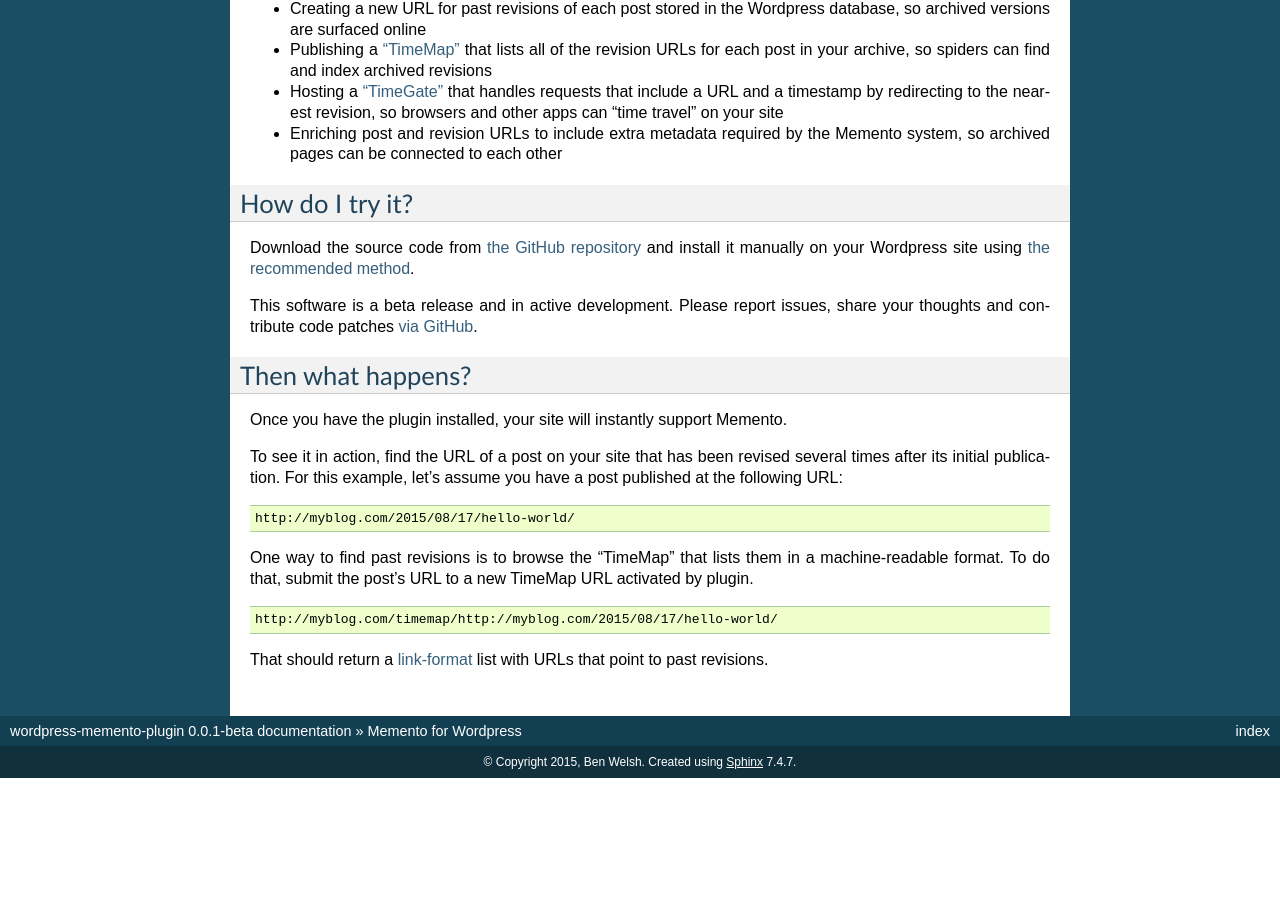
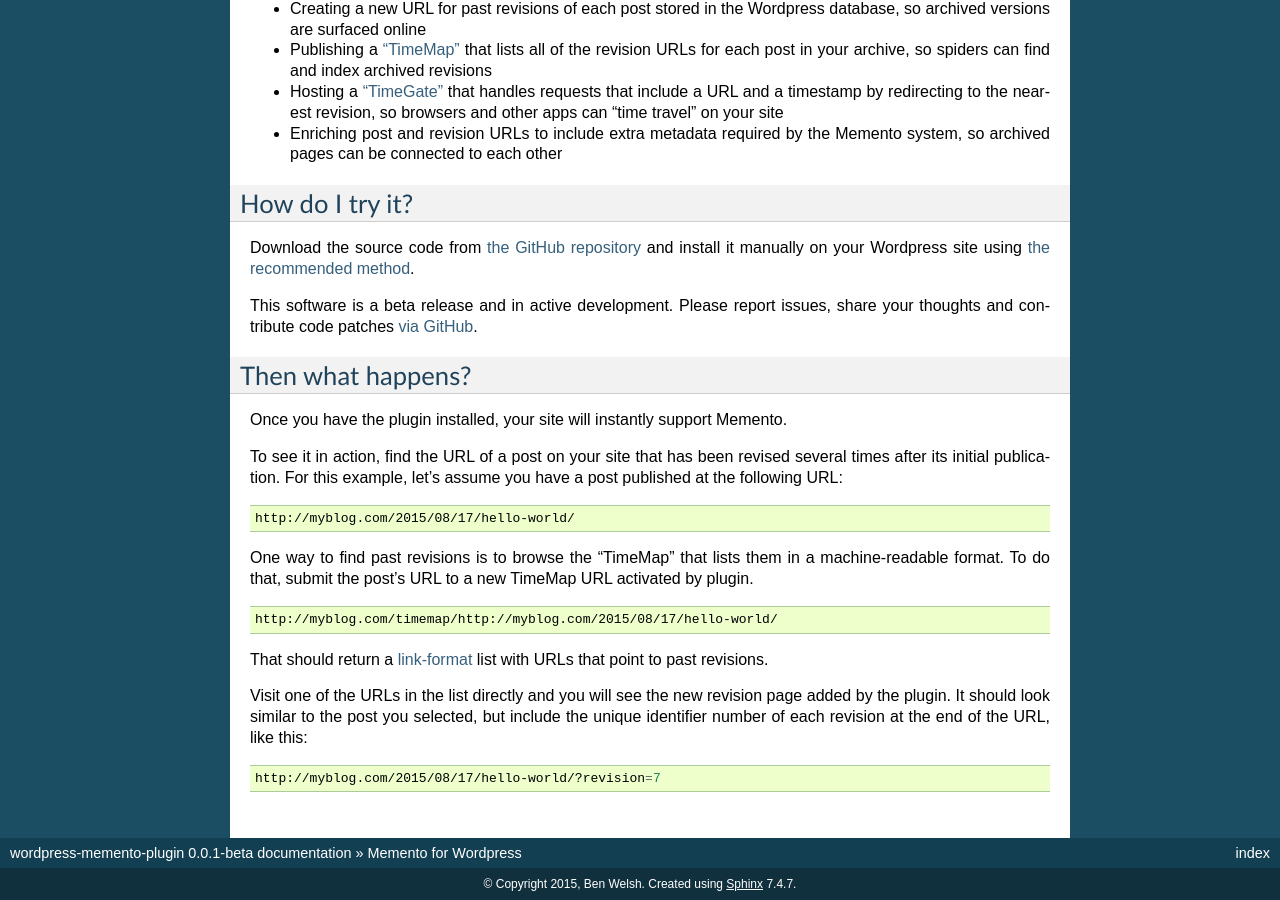
Before and after one commit to palewire/wordpress-memento-plugin, a Sphinx documentation site: the page built from docs/index.rst, in a window 1280 px wide and 900 px high, scrolled down 700 px. Built offline with Sphinx 7.4.7, drawn with Linux system fonts in a browser that asks for light colours; before the commit the page ends 1478 px from its top, so only the background shows below that.

Commit message:
More docs

```diff
--- a/docs/index.rst
+++ b/docs/index.rst
@@ -69,3 +69,12 @@
 That should return a `link-format <http://tools.ietf.org/html/rfc5988>`_ list with URLs that point to past revisions.
 
 .. code:: xml
+    TimeMap example code goes here.
+
+Visit one of the URLs in the list directly and you will see the new revision page added by the plugin.
+It should look similar to the post you selected, but include the unique identifier number of
+each revision at the end of the URL, like this:
+
+.. code:: bash
+
+    http://myblog.com/2015/08/17/hello-world/?revision=7
```
